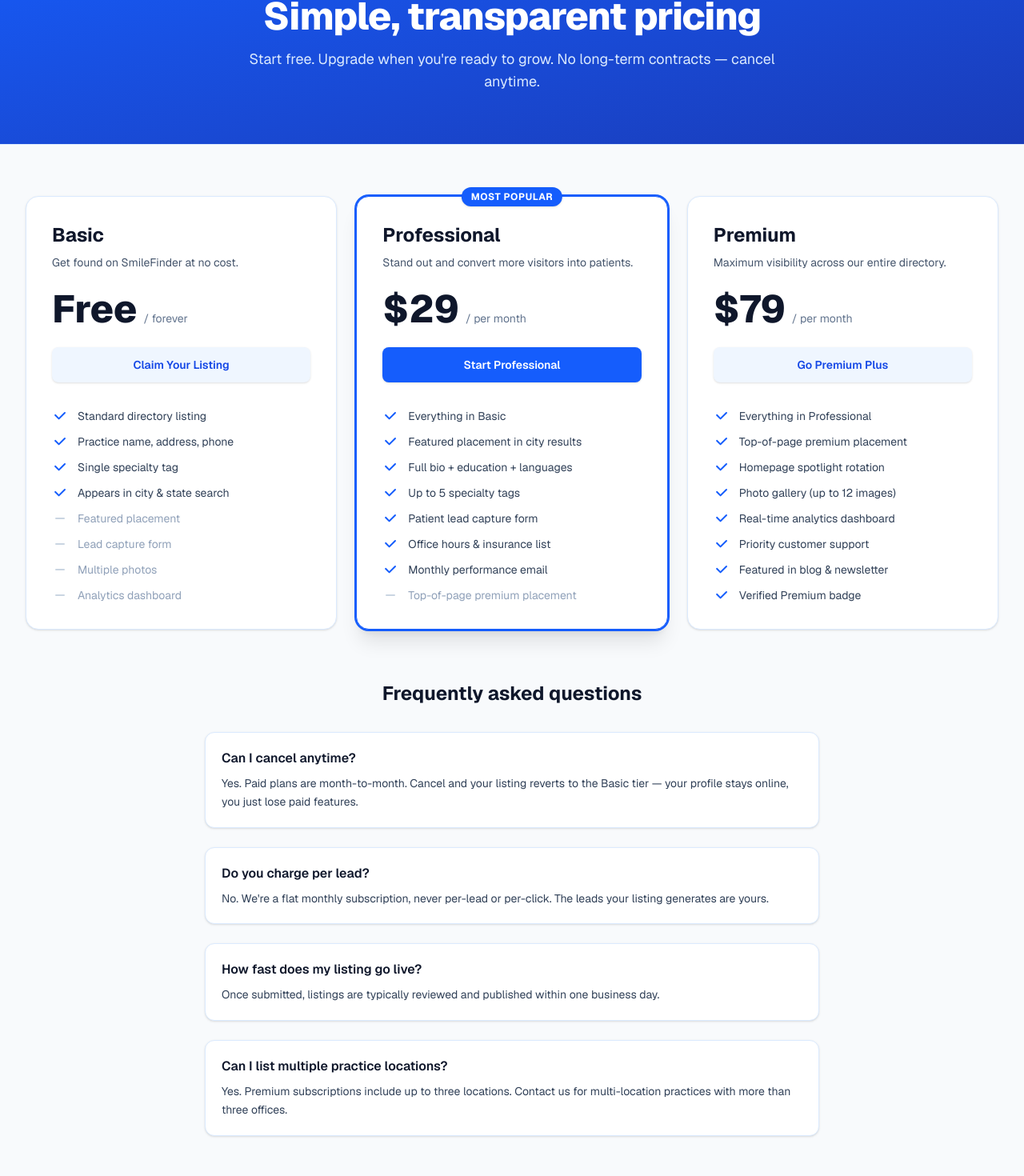
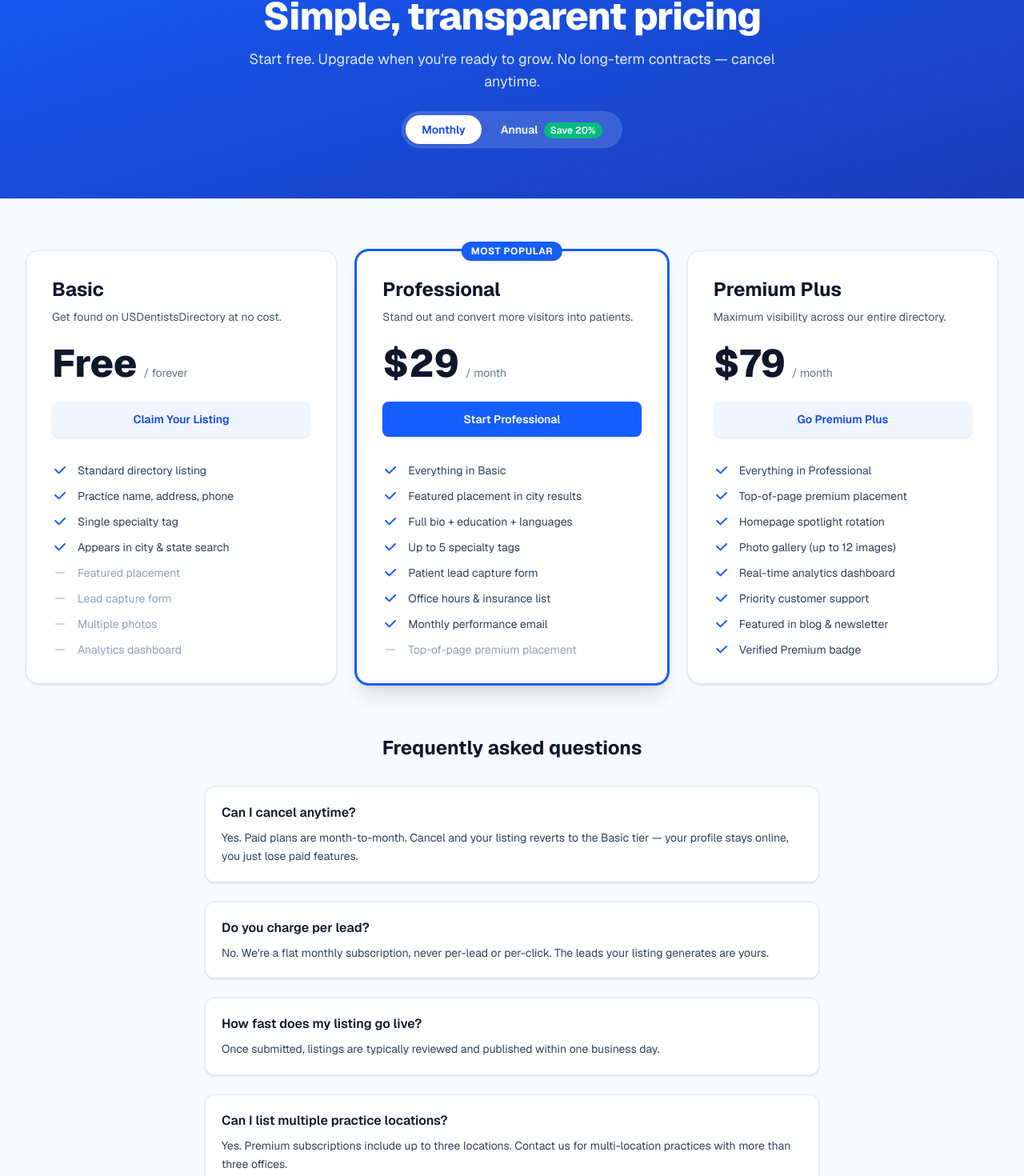
Before and after one commit to arganyc/dentist-directory, a Next.js app: page /pricing in a window 1280 px wide. Shown: the part 177-1647 px from the top of the page at 80% size. Built offline with nearby package versions, Linux system fonts and the light colour scheme.

Commit message:
Add monthly/annual toggle to pricing page

```diff
--- a/src/app/pricing/page.tsx
+++ b/src/app/pricing/page.tsx
@@ -1,30 +1,16 @@
-import Link from "next/link";
+"use client";
+import { useState } from "react";
 
-export const metadata = {
-  title: "Pricing — List Your Dental Practice",
-  description:
-    "Choose a SmileFinder listing tier for your dental practice. Basic listings are free. Professional ($29/mo) and Premium ($79/mo) plans unlock featured placement, lead capture, and analytics.",
-};
-
-type Tier = {
-  name: string;
-  price: string;
-  period: string;
-  tagline: string;
-  cta: string;
-  link: string;
-  featured?: boolean;
-  features: { included: boolean; text: string }[];
-};
-
-const tiers: Tier[] = [
+const tiers = [
   {
     name: "Basic",
-    price: "Free",
+    monthlyPrice: "Free",
+    annualPrice: "Free",
     period: "forever",
-    tagline: "Get found on SmileFinder at no cost.",
+    tagline: "Get found on USDentistsDirectory at no cost.",
     cta: "Claim Your Listing",
-    link: "/claim",
+    monthlyLink: "/claim",
+    annualLink: "/claim",
     features: [
       { included: true, text: "Standard directory listing" },
       { included: true, text: "Practice name, address, phone" },
@@ -38,12 +24,14 @@
   },
   {
     name: "Professional",
-    price: "$29",
-    period: "per month",
+    monthlyPrice: "$29",
+    annualPrice: "$279",
+    period: "month",
     tagline: "Stand out and convert more visitors into patients.",
     cta: "Start Professional",
-    link: "https://buy.stripe.com/6oU14meqt6KbelLfqMaZi00",
     featured: true,
+    monthlyLink: "https://buy.stripe.com/6oU14meqt6KbelLfqMaZi00",
+    annualLink: "https://buy.stripe.com/8x27sK5TX1pR91r3I4aZi02",
     features: [
       { included: true, text: "Everything in Basic" },
       { included: true, text: "Featured placement in city results" },
@@ -56,12 +44,14 @@
     ],
   },
   {
-    name: "Premium",
-    price: "$79",
-    period: "per month",
+    name: "Premium Plus",
+    monthlyPrice: "$79",
+    annualPrice: "$759",
+    period: "month",
     tagline: "Maximum visibility across our entire directory.",
     cta: "Go Premium Plus",
-    link: "https://buy.stripe.com/bJe00i2HL0lN5Pf4M8aZi03",
+    monthlyLink: "https://buy.stripe.com/bJe00i2HL0lN5Pf4M8aZi03",
+    annualLink: "https://buy.stripe.com/3cIbJ0gyBecD5PfdiEaZi04",
     features: [
       { included: true, text: "Everything in Professional" },
       { included: true, text: "Top-of-page premium placement" },
@@ -77,35 +67,23 @@
 
 function Check() {
   return (
-    <svg
-      viewBox="0 0 20 20"
-      fill="currentColor"
-      className="h-5 w-5 shrink-0 text-blue-600"
-      aria-hidden
-    >
-      <path
-        fillRule="evenodd"
-        d="M16.7 5.3a1 1 0 010 1.4l-7.4 7.4a1 1 0 01-1.4 0L3.3 9.5A1 1 0 014.7 8.1L8.6 12 15.3 5.3a1 1 0 011.4 0z"
-        clipRule="evenodd"
-      />
+    <svg viewBox="0 0 20 20" fill="currentColor" className="h-5 w-5 shrink-0 text-blue-600" aria-hidden>
+      <path fillRule="evenodd" d="M16.7 5.3a1 1 0 010 1.4l-7.4 7.4a1 1 0 01-1.4 0L3.3 9.5A1 1 0 014.7 8.1L8.6 12 15.3 5.3a1 1 0 011.4 0z" clipRule="evenodd" />
     </svg>
   );
 }
 
 function Dash() {
   return (
-    <svg
-      viewBox="0 0 20 20"
-      fill="currentColor"
-      className="h-5 w-5 shrink-0 text-slate-300"
-      aria-hidden
-    >
+    <svg viewBox="0 0 20 20" fill="currentColor" className="h-5 w-5 shrink-0 text-slate-300" aria-hidden>
       <path fillRule="evenodd" d="M4 10a1 1 0 011-1h10a1 1 0 110 2H5a1 1 0 01-1-1z" clipRule="evenodd" />
     </svg>
   );
 }
 
 export default function PricingPage() {
+  const [annual, setAnnual] = useState(false);
+
   return (
     <div className="bg-slate-50">
       <section className="border-b border-blue-100 bg-gradient-to-br from-blue-600 to-blue-800 py-16 text-white">
@@ -117,8 +95,22 @@
             Simple, transparent pricing
           </h1>
           <p className="mx-auto mt-4 max-w-2xl text-lg text-blue-100">
-            Start free. Upgrade when you're ready to grow. No long-term contracts — cancel anytime.
+            Start free. Upgrade when you&apos;re ready to grow. No long-term contracts — cancel anytime.
           </p>
+          <div className="mt-6 inline-flex items-center gap-1 rounded-full bg-white/15 p-1 ring-1 ring-white/20">
+            <button
+              onClick={() => setAnnual(false)}
+              className={`rounded-full px-5 py-2 text-sm font-semibold transition ${!annual ? "bg-white text-blue-700 shadow" : "text-white hover:bg-white/10"}`}
+            >
+              Monthly
+            </button>
+            <button
+              onClick={() => setAnnual(true)}
+              className={`rounded-full px-5 py-2 text-sm font-semibold transition ${annual ? "bg-white text-blue-700 shadow" : "text-white hover:bg-white/10"}`}
+            >
+              Annual <span className="ml-1 rounded-full bg-emerald-500 px-2 py-0.5 text-xs text-white">Save 20%</span>
+            </button>
+          </div>
         </div>
       </section>
 
@@ -127,11 +119,7 @@
           {tiers.map((t) => (
             <div
               key={t.name}
-              className={`relative flex flex-col rounded-2xl border bg-white p-8 shadow-sm ${
-                t.featured
-                  ? "border-blue-600 shadow-xl ring-2 ring-blue-600"
-                  : "border-blue-100"
-              }`}
+              className={`relative flex flex-col rounded-2xl border bg-white p-8 shadow-sm ${t.featured ? "border-blue-600 shadow-xl ring-2 ring-blue-600" : "border-blue-100"}`}
             >
               {t.featured && (
                 <span className="absolute -top-3 left-1/2 -translate-x-1/2 rounded-full bg-blue-600 px-3 py-1 text-xs font-bold uppercase tracking-wider text-white shadow">
@@ -141,26 +129,32 @@
               <h2 className="text-2xl font-bold text-slate-900">{t.name}</h2>
               <p className="mt-2 text-sm text-slate-600">{t.tagline}</p>
               <div className="mt-6 flex items-baseline gap-2">
-                <span className="text-5xl font-extrabold text-slate-900">{t.price}</span>
-                <span className="text-sm text-slate-500">/ {t.period}</span>
+                <span className="text-5xl font-extrabold text-slate-900">
+                  {annual ? t.annualPrice : t.monthlyPrice}
+                </span>
+                {t.name !== "Basic" && (
+                  <span className="text-sm text-slate-500">/ {annual ? "year" : t.period}</span>
+                )}
+                {t.name === "Basic" && (
+                  <span className="text-sm text-slate-500">/ {t.period}</span>
+                )}
               </div>
-              <Link
-                href={t.link}
-                className={`mt-6 block rounded-lg px-4 py-3 text-center text-sm font-semibold shadow-sm transition ${
-                  t.featured
-                    ? "bg-blue-600 text-white hover:bg-blue-700"
-                    : "bg-blue-50 text-blue-700 hover:bg-blue-100"
-                }`}
+              {annual && t.name !== "Basic" && (
+                <p className="mt-1 text-xs text-emerald-600 font-semibold">Save 20% vs monthly</p>
+              )}
+               <a
+                href={annual ? t.annualLink : t.monthlyLink}
+                target={t.name !== "Basic" ? "_blank" : undefined}
+                rel={t.name !== "Basic" ? "noopener noreferrer" : undefined}
+                className={`mt-6 block rounded-lg px-4 py-3 text-center text-sm font-semibold shadow-sm transition ${t.featured ? "bg-blue-600 text-white hover:bg-blue-700" : "bg-blue-50 text-blue-700 hover:bg-blue-100"}`}
               >
                 {t.cta}
-              </Link>
+              </a>
               <ul className="mt-8 space-y-3">
                 {t.features.map((f) => (
                   <li key={f.text} className="flex items-start gap-3 text-sm">
                     {f.included ? <Check /> : <Dash />}
-                    <span className={f.included ? "text-slate-700" : "text-slate-400"}>
-                      {f.text}
-                    </span>
+                    <span className={f.included ? "text-slate-700" : "text-slate-400"}>{f.text}</span>
                   </li>
                 ))}
               </ul>
@@ -169,32 +163,16 @@
         </div>
 
         <div className="mx-auto mt-16 max-w-3xl">
-          <h2 className="text-center text-2xl font-bold text-slate-900">
-            Frequently asked questions
-          </h2>
+          <h2 className="text-center text-2xl font-bold text-slate-900">Frequently asked questions</h2>
           <dl className="mt-8 space-y-6">
             {[
-              {
-                q: "Can I cancel anytime?",
-                a: "Yes. Paid plans are month-to-month. Cancel and your listing reverts to the Basic tier — your profile stays online, you just lose paid features.",
-              },
-              {
-                q: "Do you charge per lead?",
-                a: "No. We're a flat monthly subscription, never per-lead or per-click. The leads your listing generates are yours.",
-              },
-              {
-                q: "How fast does my listing go live?",
-                a: "Once submitted, listings are typically reviewed and published within one business day.",
-              },
-              {
-                q: "Can I list multiple practice locations?",
-                a: "Yes. Premium subscriptions include up to three locations. Contact us for multi-location practices with more than three offices.",
-              },
+              { q: "Can I cancel anytime?", a: "Yes. Paid plans are month-to-month. Cancel and your listing reverts to the Basic tier — your profile stays online, you just lose paid features." },
+              { q: "Do you charge per lead?", a: "No. We're a flat monthly subscription, never per-lead or per-click. The leads your listing generates are yours." },
+              { q: "How fast does my listing go live?", a: "Once submitted, listings are typically reviewed and published within one business day." },
+              { q: "Can I list multiple practice locations?", a: "Yes. Premium subscriptions include up to three locations. Contact us for multi-location practices with more than three offices." },
+              { q: "Is there a free trial?", a: "Yes! Professional and Premium Plus monthly plans include a 30-day free trial. No charge until the trial ends — cancel anytime." },
             ].map((item) => (
-              <div
-                key={item.q}
-                className="rounded-xl border border-blue-100 bg-white p-5 shadow-sm"
-              >
+              <div key={item.q} className="rounded-xl border border-blue-100 bg-white p-5 shadow-sm">
                 <dt className="font-semibold text-slate-900">{item.q}</dt>
                 <dd className="mt-2 text-sm leading-relaxed text-slate-700">{item.a}</dd>
               </div>
```
